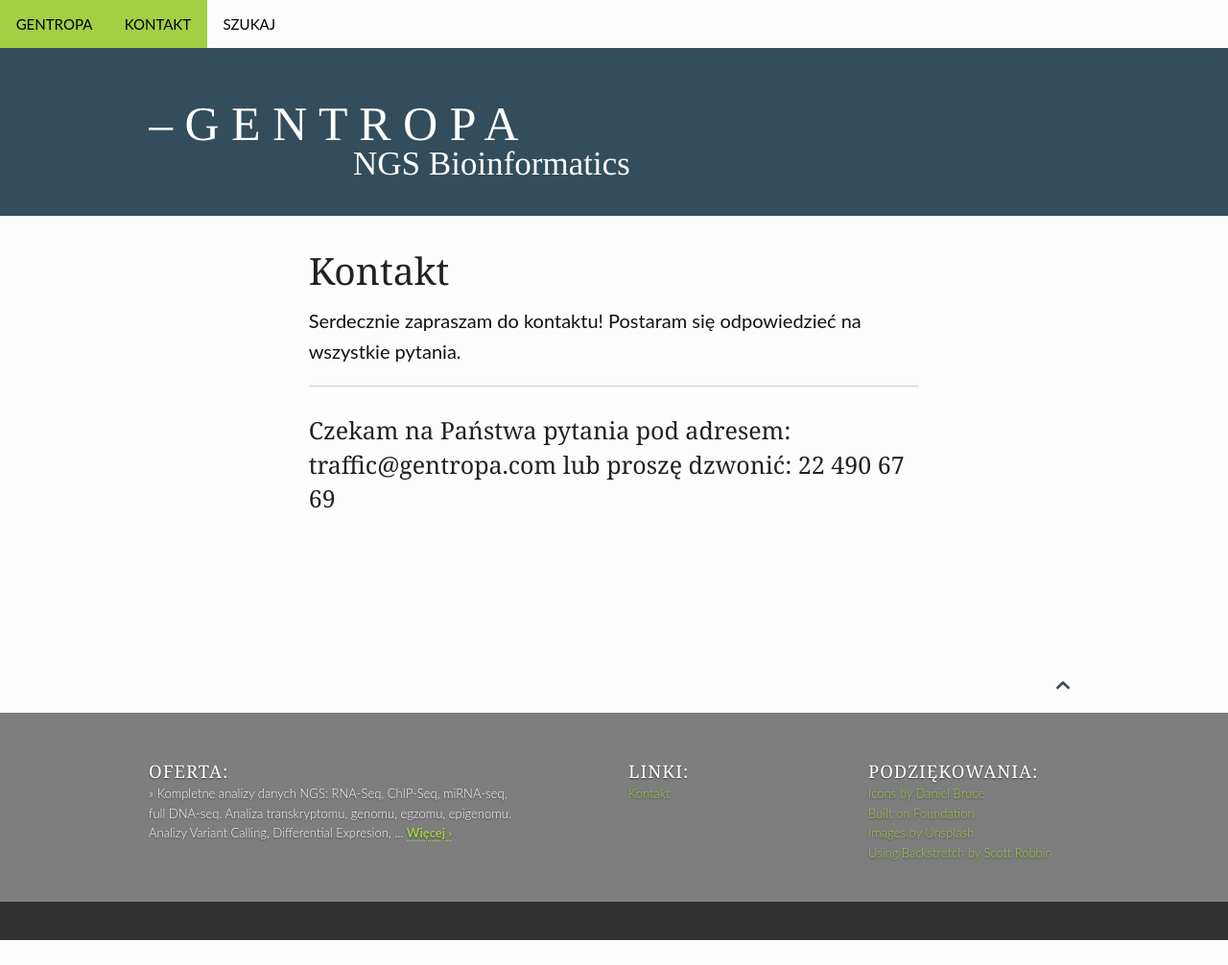
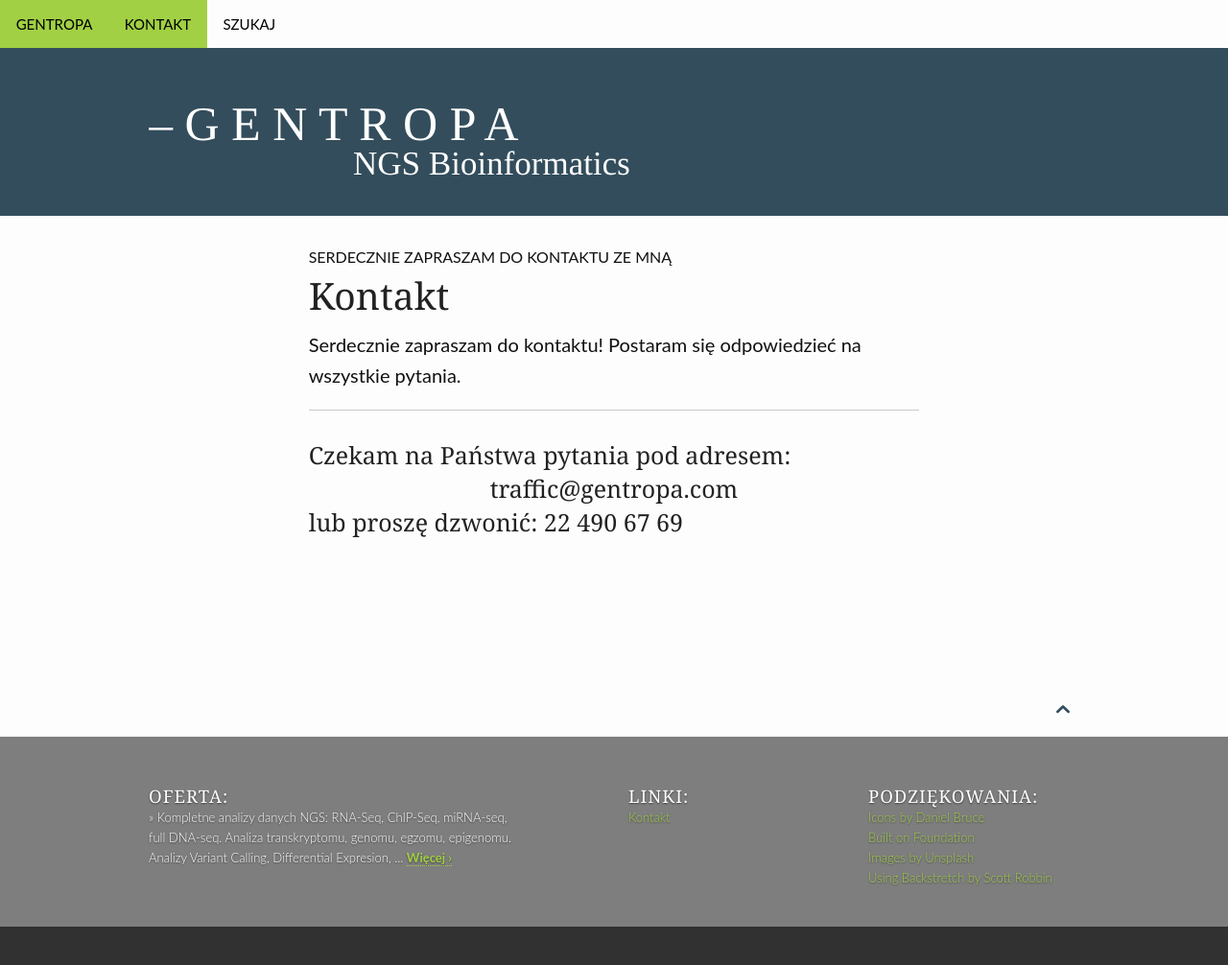
Before and after one commit to gentropa/gentropa.github.io, a Jekyll site: the page built from pages/contact.md, in a window 1280 px wide. Shown: the whole page at 96% size. Built offline with Jekyll 4.4.1, drawn with Linux system fonts in a browser that asks for light colours; before the commit the page ends 980 px from its top, so only the background shows below that.

Commit message:
Po urlopie

```diff
--- a/pages/contact.md
+++ b/pages/contact.md
@@ -2,7 +2,7 @@
 layout: page
 title: "Kontakt"
 meta_title: "Kontakt do mnie"
-#subheadline: "Wufoo-powered contact forms"
+subheadline: "Serdecznie zapraszam do kontaktu ze mną"
 teaser: "Serdecznie zapraszam do kontaktu! Postaram się odpowiedzieć na wszystkie pytania."
 permalink: "/contact/"
 ---
@@ -10,7 +10,7 @@ permalink: "/contact/"
 
 <h3>
 Czekam na Państwa pytania pod adresem:
-traffic@gentropa.com
+<center>traffic@gentropa.com</center>
 
 lub proszę dzwonić: 22 490 67 69
 </h3>
```
